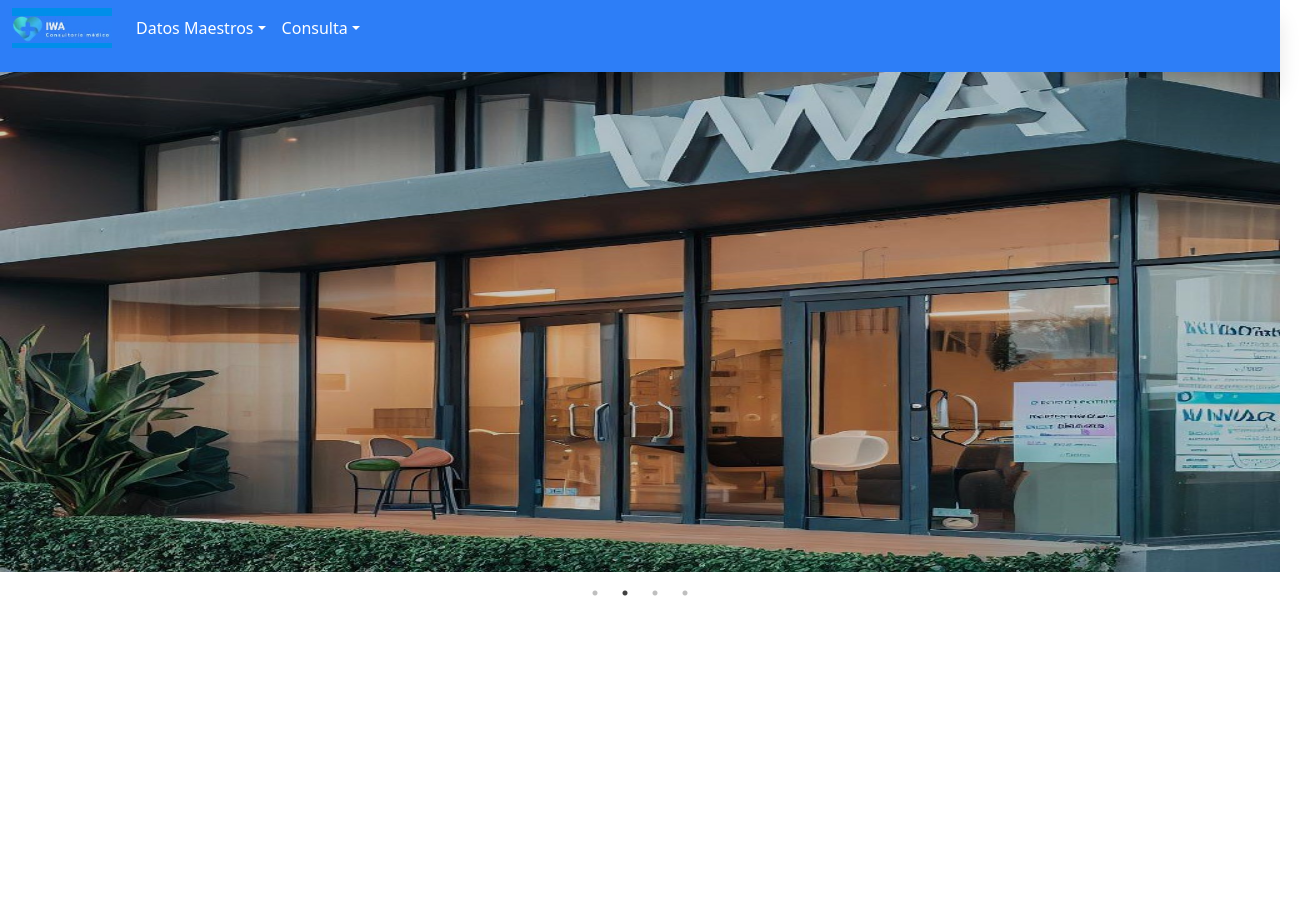
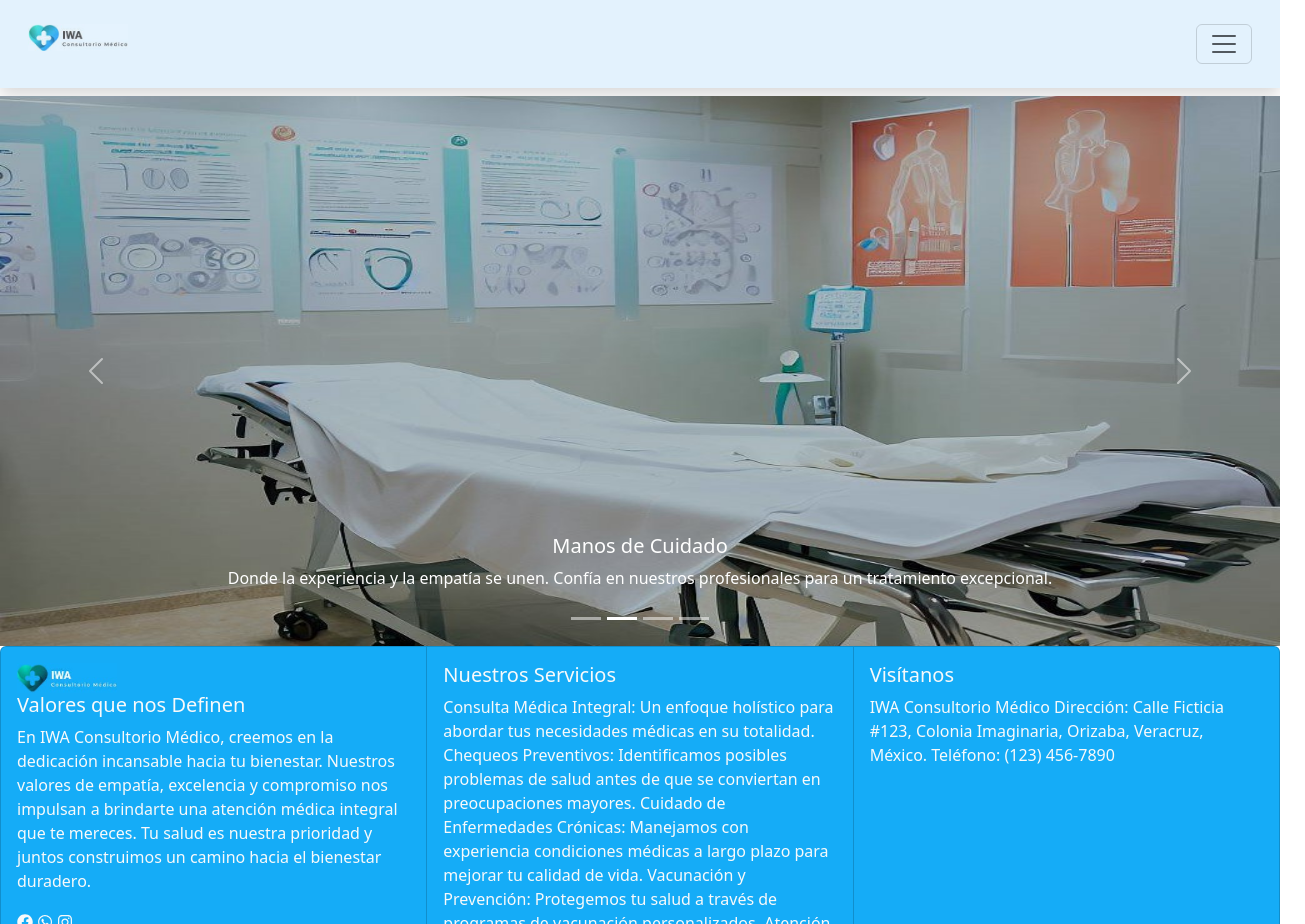
Before and after one commit to Chris-THC/iwaid-ui, a React (Create React App) app: page / in a window 1280 px wide. Shown: the top 924 px of the page, 1305 px wide, since content can reach past the window. Before the commit the page ends 800 px from the top, so only its background shows below. Built offline with nearby package versions, Linux system fonts and the light colour scheme; no server answers.

Commit message:
changed logo, nav colors, added footer and carousel

```diff
--- a/src/Components/Initation/Initation.jsx
+++ b/src/Components/Initation/Initation.jsx
@@ -5,15 +5,16 @@ import consultorio from "../Images/consultorioimg.jpg";
 import exterior from "../Images/consultorio-exterior.jpg";
 import camilla from "../Images/c.jpg";
 import doc from "../Images/doctor2.jpg"
-import 'slick-carousel/slick/slick.css';
-import 'slick-carousel/slick/slick-theme.css';
-import Slider from 'react-slick';
+import LogoFooter from"../Images/IWALogoFooter.jpg";
+import { Carousel } from 'react-bootstrap';
+import { FaInstagram } from 'react-icons/fa';
+import { FaWhatsapp } from 'react-icons/fa';
+import { FaFacebook } from 'react-icons/fa';
 
 export function IMG(){
     return(
         <div>
-
-        <img className="img"  src={logoImage} alt="Imagen Logo" />
+        <img className="imgLogo"  src={logoImage} alt="Imagen Logo" />
         </div>
     );
 }
@@ -22,40 +23,89 @@ export function Initation(){
     return(
         <div class="">
 
-            <img className="imgI" src={consultorio} alt="" />
+            <img className="imgInicio" src={consultorio} alt="" />
 
         </div>
     );
 }
 
 export const CarouselComponent = () => {
-
   const settings = {
-    dots: true, // Mostrar los puntos de navegación
-    infinite: true, // Hacer el carrusel infinito
-    speed: 500, // Velocidad de transición en milisegundos
-    slidesToShow: 1, // Número de diapositivas mostradas al mismo tiempo
+    infinite: true,
+    speed: 500,
+    slidesToShow: 1,
     slidesToScroll: 1,
     autoplay: true,
-    autoplaySpeed: 3000 // Número de diapositivas que avanzan o retroceden
+    autoplaySpeed: 3000
   };
-
   return (
-    <div>
-      <Slider {...settings}>
-        <div className="slide">
-          <img className="imgI" src={consultorio} alt="" />
-        </div>
-        <div className="slide">
-          <img className="imgI" src={exterior} alt="" />
-        </div>
-        <div className="slide">
-          <img className="imgI" src={camilla} alt="" />
-        </div>
-        <div className="slide">
-          <img className="imgI" src={doc} alt="" />
-        </div>
-      </Slider>
-    </div>
+    <>
+        <Carousel>
+      <Carousel.Item>
+        <img className="d-block w-100 h-100" src={consultorio} alt="img-consult" />
+        <Carousel.Caption>
+          <h5>Salud Brillante</h5>
+          <p>Nuestro compromiso es tu bienestar. Cuidamos de ti para que vivas cada día al máximo.</p>
+        </Carousel.Caption>
+      </Carousel.Item>
+      <Carousel.Item>
+        <img className="d-block w-100 h-100" src={camilla} alt="img-strecher" />
+        <Carousel.Caption>
+          <h5>Manos de Cuidado</h5>
+          <p>Donde la experiencia y la empatía se unen. Confía en nuestros profesionales para un tratamiento excepcional.</p>
+        </Carousel.Caption>
+      </Carousel.Item>
+      <Carousel.Item>
+        <img className="d-block w-100 h-100" src={exterior} alt="img-out" />
+        <Carousel.Caption>
+          <h5>Refugio de Bienestar</h5>
+          <p>Tu espacio de relajación y cuidado personal. Aquí encuentras un equilibrio entre cuerpo y mente.</p>
+        </Carousel.Caption>
+      </Carousel.Item>
+      <Carousel.Item>
+        <img className="d-block w-100 h-100" src={doc} alt="img-doctor" />
+        <Carousel.Caption>
+          <h5>Caminos hacia la Salud</h5>
+          <p>En nuestros consultorios, trazamos juntos la ruta hacia una vida más saludable. Tu salud, nuestra prioridad.</p>
+        </Carousel.Caption>
+      </Carousel.Item>
+    </Carousel>
+    </>
   );
 };
+
+export const Footer =()=>{
+  return(
+    <div class="card-group ">
+  <div class="card " style={{ backgroundColor: "#15ACF7" }}>
+
+    <div class="card-body ">
+    <img className="imgLogo"  src={LogoFooter} alt="Imagen Logo" />
+      <h5 class="card-title text-light">Valores que nos Definen</h5>
+      <p class="card-text text-light">En IWA Consultorio Médico, creemos en la dedicación incansable hacia tu bienestar. Nuestros valores de empatía, excelencia y compromiso nos impulsan a brindarte una atención médica integral que te mereces. Tu salud es nuestra prioridad y juntos construimos un camino hacia el bienestar duradero.</p>
+      <p class="card-text text-light"><FaFacebook/> <FaWhatsapp/> <FaInstagram/> </p>
+    </div>
+  </div>
+  <div class="card " style={{ backgroundColor: "#15ACF7" }}>
+    <div class="card-body">
+      <h5 class="card-title text-light">Nuestros Servicios</h5>
+      <p class="card-text text-light">Consulta Médica Integral: Un enfoque holístico para abordar tus necesidades médicas en su totalidad.
+Chequeos Preventivos: Identificamos posibles problemas de salud antes de que se conviertan en preocupaciones mayores.
+Cuidado de Enfermedades Crónicas: Manejamos con experiencia condiciones médicas a largo plazo para mejorar tu calidad de vida.
+Vacunación y Prevención: Protegemos tu salud a través de programas de vacunación personalizados.
+Atención en Urgencias Menores: Estamos aquí para brindarte atención en situaciones que requieren atención médica inmediata.
+Asesoría Nutricional: Guiamos hacia hábitos alimenticios que fomentan un estilo de vida saludable.</p>
+
+    </div>
+  </div>
+  <div class="card  "style={{ backgroundColor: "#15ACF7" }}>
+    <div class="card-body">
+      <h5 class="card-title text-light">Visítanos</h5>
+      <p class="card-text text-light ">IWA Consultorio Médico
+Dirección: Calle Ficticia #123, Colonia Imaginaria, Orizaba, Veracruz, México.
+Teléfono: (123) 456-7890</p>
+    </div>
+  </div>
+</div>
+  );
+}
--- a/src/Components/Menu.jsx
+++ b/src/Components/Menu.jsx
@@ -21,9 +21,7 @@ export const Menu = () => {
   };
 
   return (
-    <nav
-    id="iwa-menu"
-        className="navbar navbar-expand-lg">
+    <nav className="navbar navbar-light shadow p-3 mb-2  " style={{ backgroundColor: "#e3f2fd" }}>
       <div className="container-fluid">
         <p className="navbar-brand mr-2 ">
         <Link
@@ -50,10 +48,11 @@ export const Menu = () => {
 
             <li
               className={`nav-item dropdown ${isDataMasterOpen ? "show" : ""}`}
+              style={{ backgroundColor: "#e3f2fd" }}
             >
               <p
-
-                className="nav-link dropdown-toggle"
+              style={{ backgroundColor: "#e3f2fd" }}
+                className="nav-link dropdown-toggle "
                 id="Dropdown"
                 role="button"
                 onClick={toggleDataMaster}
@@ -63,6 +62,7 @@ export const Menu = () => {
               </p>
               <ul
                 className={`dropdown-menu ${isDataMasterOpen ? "show" : ""}`}
+                style={{ backgroundColor: "#e3f2fd" }}
                 aria-labelledby="datosMaestrosDropdown"
                 id="iwa-menu"
               >
@@ -105,6 +105,7 @@ export const Menu = () => {
             <li className={`nav-item dropdown ${isDatesOpen ? "show" : ""}`}>
               <p
                 className="nav-link dropdown-toggle"
+                style={{ backgroundColor: "#e3f2fd" }}
                 id="Dropdown"
                 role="button"
                 onClick={toggleDates}
@@ -114,6 +115,7 @@ export const Menu = () => {
               </p>
               <ul
                 className={`dropdown-menu ${isDatesOpen ? "show" : ""}`}
+                style={{ backgroundColor: "#e3f2fd" }}
                 aria-labelledby="citasDropdown"
                 id="iwa-menu"
               >
--- a/src/Components/Routes/Home.jsx
+++ b/src/Components/Routes/Home.jsx
@@ -1,10 +1,11 @@
 import React from "react";
-import {CarouselComponent} from "../Initation/Initation";
+import {CarouselComponent, Footer} from "../Initation/Initation";
 
 export const Home = () => {
   return (
     <div>
       <CarouselComponent />
+      <Footer />
     </div>
   );
 };
--- a/src/Css/imagesCss.css
+++ b/src/Css/imagesCss.css
@@ -1,56 +1,14 @@
-
-.img{
+body{
+  width: 100%;
+}
+.imgLogo{
   max-width: 100px;
   max-height: 50%;
 }
 
-.imgI{
-  width: 100%;
-  max-height: 500px;
-
-}
-
-#iwa-menu{
-  background-color: #2D7EF7;
-  box-shadow: 0px 20px 20px rgba(0, 0, 0, 0.1); /* Sombra inferior */
-  border: white;
-}
-#Dropdown{
-  color: white;
-}
-
-.nav-link:hover {
-  background-color: #39a0ff/* Tu color azul personalizado */
-}
-.nav-item.dropdown:hover .dropdown-menu {
-  background-color: #66a3ff;
-}
-
-.buttons {
-  display: flex;
-  justify-content: space-between;
-  align-items: center;
-  width: 100%;
-  margin-top: 20px;
-}
-
-.b1, .b2 {
-  height: 170px;
-  width: 35%;
-  background-color: white;
-  border: none;
-  border-radius: 10px;
-  box-shadow: 0px 0px 5px rgba(0, 0, 0, 0.3);
-}
-
-.b1{
-  margin-left: 100px;
-}
-.b2{
-  margin-right: 100px;
-}
-p{
-  background-color: #008eea;
+.imgInicio{
+  display: block !important;
+  width: 100% !important;
 }
 
 .slide{
@@ -58,13 +16,16 @@ p{
   height: 100%;
 }
 
+.h-100{
+  height: 550px !important;
+}
+
 .slide> img{
   width: 100%;
 }
+
 @media (max-width: 768px) {
   .imgI {
-    /* Ajusta los estilos según tus necesidades para pantallas más pequeñas */
-    max-height: 200px; /* Ejemplo de ajuste para pantallas más pequeñas */
-    margin-bottom: 3px; /* Ejemplo de ajuste para pantallas más pequeñas */
+    max-height: 100px;
   }
 }
```
Also changed, not shown: src/Components/Images/IWALogo (2).jpg, src/Components/Images/IWALogoFooter.jpg (added).
